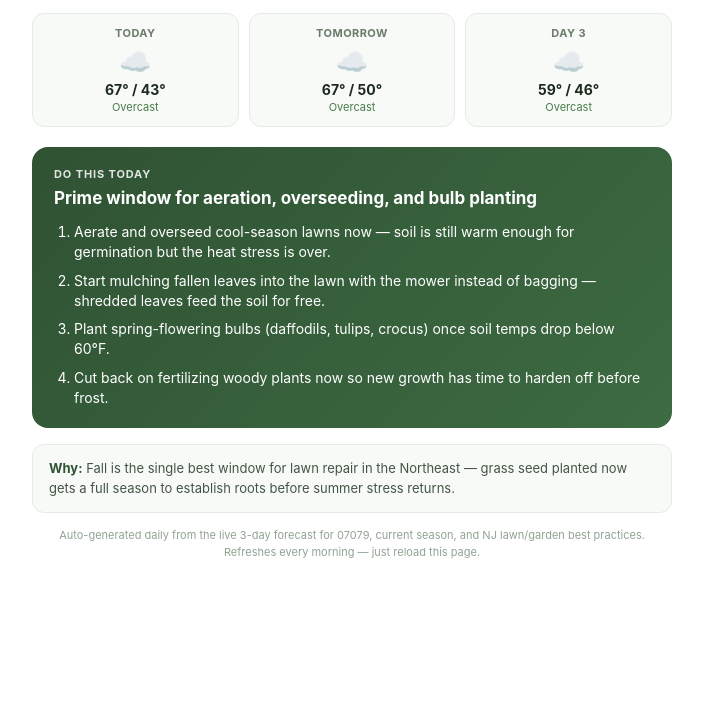
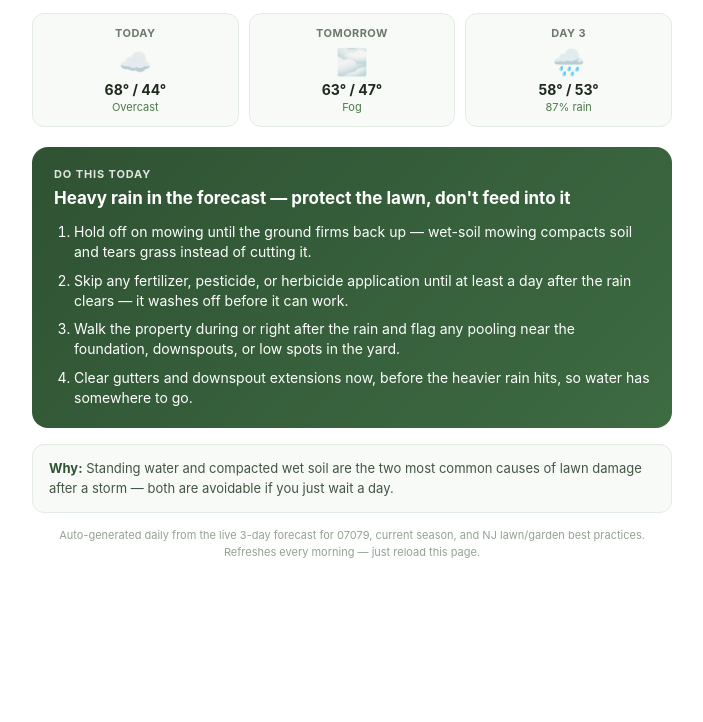
Before and after one commit to yaairalpert/Daily-Yard-Tip, a plain HTML site: page docs/index.html in a window 1280 px wide. Shown: the part 78-800 px from the top of the page, without its empty margins (288-991 px from the left). Drawn offline with Linux system fonts and the light colour scheme.

Commit message:
Update daily yard tip 2026-11-20

```diff
--- a/docs/index.html
+++ b/docs/index.html
@@ -98,43 +98,43 @@
       <p class="title">Today's Yard Tip</p>
       <p class="subtitle">South Orange, NJ &middot; 07079 &middot; Fall</p>
     </div>
-    <span class="badge">Updated Nov 19, 2026</span>
+    <span class="badge">Updated Nov 20, 2026</span>
   </div>
 
   <div class="weather-strip">
     <div class="day-card">
       <div class="day-label">Today</div>
       <div class="icon">☁️</div>
-      <div class="temps">67° / 43°</div>
+      <div class="temps">68° / 44°</div>
       <div class="precip">Overcast</div>
     </div>
     <div class="day-card">
       <div class="day-label">Tomorrow</div>
-      <div class="icon">☁️</div>
-      <div class="temps">67° / 50°</div>
-      <div class="precip">Overcast</div>
+      <div class="icon">🌫️</div>
+      <div class="temps">63° / 47°</div>
+      <div class="precip">Fog</div>
     </div>
     <div class="day-card">
       <div class="day-label">Day 3</div>
-      <div class="icon">☁️</div>
-      <div class="temps">59° / 46°</div>
-      <div class="precip">Overcast</div>
+      <div class="icon">🌧️</div>
+      <div class="temps">58° / 53°</div>
+      <div class="precip">87% rain</div>
     </div>
   </div>
 
   <div class="tip-card">
     <div class="tip-label">Do this today</div>
-    <h2>Prime window for aeration, overseeding, and bulb planting</h2>
+    <h2>Heavy rain in the forecast — protect the lawn, don't feed into it</h2>
     <ol>
-      <li>Aerate and overseed cool-season lawns now — soil is still warm enough for germination but the heat stress is over.</li>
-      <li>Start mulching fallen leaves into the lawn with the mower instead of bagging — shredded leaves feed the soil for free.</li>
-      <li>Plant spring-flowering bulbs (daffodils, tulips, crocus) once soil temps drop below 60°F.</li>
-      <li>Cut back on fertilizing woody plants now so new growth has time to harden off before frost.</li>
+      <li>Hold off on mowing until the ground firms back up — wet-soil mowing compacts soil and tears grass instead of cutting it.</li>
+      <li>Skip any fertilizer, pesticide, or herbicide application until at least a day after the rain clears — it washes off before it can work.</li>
+      <li>Walk the property during or right after the rain and flag any pooling near the foundation, downspouts, or low spots in the yard.</li>
+      <li>Clear gutters and downspout extensions now, before the heavier rain hits, so water has somewhere to go.</li>
     </ol>
   </div>
 
   <div class="why">
-    <b>Why:</b> Fall is the single best window for lawn repair in the Northeast — grass seed planted now gets a full season to establish roots before summer stress returns.
+    <b>Why:</b> Standing water and compacted wet soil are the two most common causes of lawn damage after a storm — both are avoidable if you just wait a day.
   </div>
 
   <div class="footer">
```
